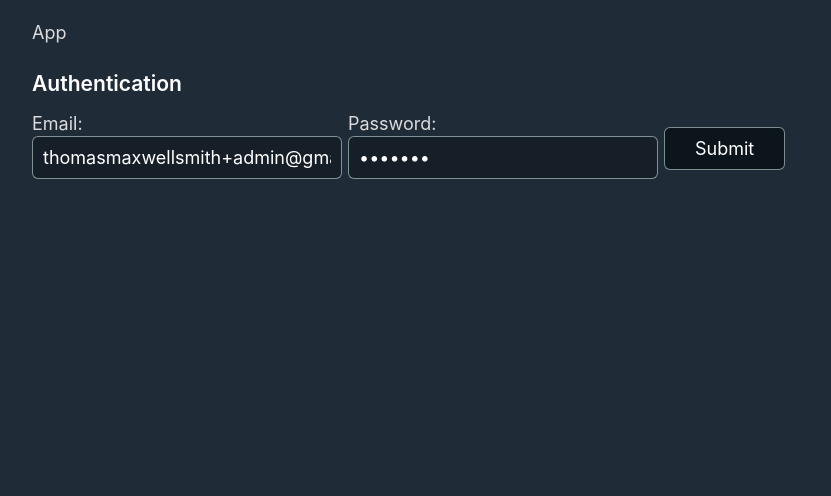
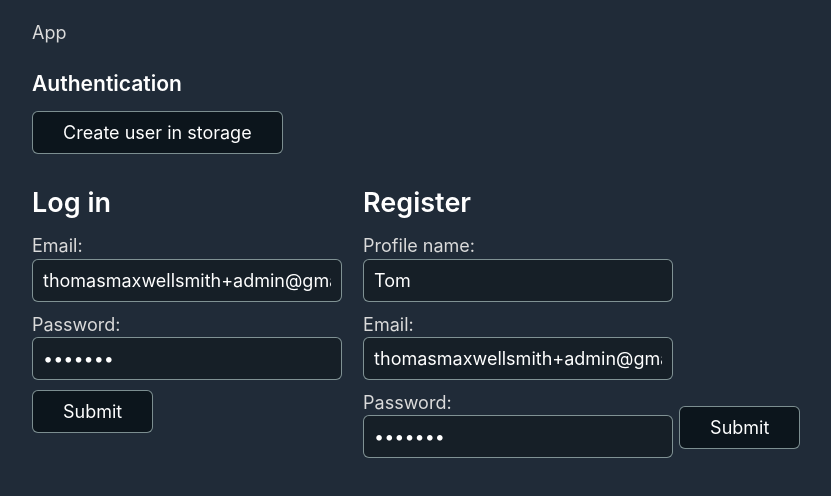
Before and after one commit to atomcorp/hangthedj, a React (Create React App) app in the folder client/: page /play in a window 1280 px wide. Shown: the top 496 px of the page, without its empty margins (208-1039 px from the left). Built offline with nearby package versions, Linux system fonts and the light colour scheme; no server answers.

Commit message:
login and register components

```diff
--- a/client/src/Authentication.tsx
+++ b/client/src/Authentication.tsx
@@ -2,26 +2,37 @@ import React, {useEffect, useReducer} from 'react';
 import firebase from 'firebase/app';
 import immer from 'immer';
 
-import LogIn from 'components/LogIn/LogIn';
+import LoggedOut from 'components/LoggedOut/LoggedOut';
+import {StorageUserType} from 'types';
 
 type StateType = {
   isGettingAuth: boolean;
   hasAuth: boolean;
+  displayname: string;
 };
 
-type actionTypes = {type: 'auth/get'; payload: boolean};
+type actionTypes =
+  | {type: 'auth/loggedIn'; payload: string}
+  | {type: 'auth/loggedOut'};
 
 const initialState = {
   isGettingAuth: true,
   hasAuth: false,
+  displayname: '',
 };
 
 const reducer = (state: StateType, action: actionTypes): StateType => {
   return immer(state, (draftState: StateType) => {
     switch (action.type) {
-      case 'auth/get':
+      case 'auth/loggedIn':
         draftState.isGettingAuth = false;
-        draftState.hasAuth = action.payload;
+        draftState.hasAuth = true;
+        draftState.displayname = action.payload;
+        break;
+      case 'auth/loggedOut':
+        draftState.isGettingAuth = false;
+        draftState.hasAuth = false;
+        draftState.displayname = '';
         break;
       default:
         break;
@@ -32,29 +43,63 @@ const reducer = (state: StateType, action: actionTypes): StateType => {
 const Authentication = (): JSX.Element => {
   const [state, dispatch] = useReducer(reducer, initialState);
   useEffect(() => {
-    firebase.auth().onAuthStateChanged((user) => {
-      if (user) {
+    firebase.auth().onAuthStateChanged(async (authUser) => {
+      if (authUser) {
         // User is signed in, see docs for a list of available properties
         // https://firebase.google.com/docs/reference/js/firebase.User
-        const uid = user.uid;
-        console.log(uid);
-        dispatch({type: 'auth/get', payload: true});
+        const snapshot = await firebase
+          .database()
+          .ref('/users/' + authUser.uid)
+          .once('value');
+        const storageUser = snapshot.val() as StorageUserType | null;
+        if (storageUser != null) {
+          dispatch({
+            type: 'auth/loggedIn',
+            payload: storageUser.profilename,
+          });
+        } else {
+          dispatch({type: 'auth/loggedOut'});
+        }
         // ...
       } else {
         // User is signed out
         // ...
         console.log('Signed out');
-        dispatch({type: 'auth/get', payload: false});
+        dispatch({type: 'auth/loggedOut'});
       }
     });
   }, []);
   return (
     <section>
       <h3>Authentication</h3>
+      <button
+        type="button"
+        onClick={() => {
+          firebase
+            .database()
+            .ref('users/' + 'WHZvhw4guSM2zWniXo18qQpXiy52')
+            .set({
+              email: 'thomasmaxwellsmith+admin@gmail.com',
+              profilename: 'Tom',
+              packages: [],
+              spotifyAccessToken: null,
+              spotifyRefreshToken: null,
+            })
+            .then((res) => {
+              console.log(res);
+            })
+            .catch((err) => {
+              console.log(err);
+            });
+        }}
+      >
+        Create user in storage
+      </button>
       {state.isGettingAuth && <div>Authenticating User...</div>}
       {!state.isGettingAuth &&
         (state.hasAuth ? (
           <div>
+            <h3>Hello {state.displayname}</h3>
             <button
               type="button"
               onClick={() => {
@@ -66,7 +111,7 @@ const Authentication = (): JSX.Element => {
           </div>
         ) : (
           <div>
-            <LogIn />
+            <LoggedOut />
           </div>
         ))}
     </section>
--- a/client/src/components/LogIn/LogIn.tsx
+++ b/client/src/components/LogIn/LogIn.tsx
@@ -46,6 +46,8 @@ const reducer = (state: StateType, action: actionTypes): StateType => {
 const LogIn = (): JSX.Element => {
   const [state, dispatch] = useReducer(reducer, initialState);
   return (
+    <section>
+      <h2>Log in</h2>
       <form
         onSubmit={(e) => {
           e.preventDefault();
@@ -103,6 +105,7 @@ const LogIn = (): JSX.Element => {
           {state.isLoading ? 'Loading...' : 'Submit'}
         </button>
       </form>
+    </section>
   );
 };
 
--- /dev/null
+++ b/client/src/components/LoggedOut/LoggedOut.module.css
@@ -0,0 +1,3 @@
+.container {
+  display: flex;
+}
--- /dev/null
+++ b/client/src/components/LoggedOut/LoggedOut.tsx
@@ -0,0 +1,15 @@
+import React from 'react';
+
+import LogIn from 'components/LogIn/LogIn';
+import Register from 'components/Register/Register';
+
+import css from './LoggedOut.module.css';
+
+const LoggedOut = (): JSX.Element => (
+  <section className={css.container}>
+    <LogIn />
+    <Register />
+  </section>
+);
+
+export default LoggedOut;
--- a/client/src/components/Register/Register.tsx
+++ b/client/src/components/Register/Register.tsx
@@ -1,19 +1,117 @@
-import React from 'react';
+import React, {useReducer} from 'react';
+import immer from 'immer';
+
+type StateType = {
+  profilename: string;
+  email: string;
+  password: string;
+  isLoading: boolean;
+};
+
+type CredentialTypes = 'email' | 'password' | 'profilename';
+
+type actionTypes =
+  | {
+      type: 'credentials/update';
+      payload: {
+        credential: CredentialTypes;
+        value: string;
+      };
+    }
+  | {
+      type: 'credentials/submit';
+    };
+
+const initialState = {
+  profilename: 'Tom',
+  email: 'thomasmaxwellsmith+admin@gmail.com',
+  password: 'jspr111',
+  isLoading: false,
+};
+
+const reducer = (state: StateType, action: actionTypes): StateType => {
+  return immer(state, (draftState: StateType) => {
+    switch (action.type) {
+      case 'credentials/update':
+        draftState[action.payload.credential] = action.payload.value;
+        break;
+      case 'credentials/submit':
+        draftState.isLoading = true;
+        break;
+      default:
+        break;
+    }
+  });
+};
 
 const Register = (): JSX.Element => {
+  const [state, dispatch] = useReducer(reducer, initialState);
   return (
+    <section
+      onClick={() => {
+        /**
+         * Create a user in firebase/auth and then user the id to create
+         * a storage user in firebase/storage
+         * and then log them in
+         */
+      }}
+    >
+      <h2>Register</h2>
       <form>
         <label>
-        Username: <input type="email" placeholder="Enter your username" />
+          Profile name:{' '}
+          <input
+            type="text"
+            placeholder="Enter your profile name"
+            value={state.profilename}
+            onChange={(e) => {
+              dispatch({
+                type: 'credentials/update',
+                payload: {
+                  value: e.currentTarget.value,
+                  credential: 'profilename',
+                },
+              });
+            }}
+          />
         </label>
         <label>
-        Email: <input type="email" placeholder="Enter your email" />
+          Email:{' '}
+          <input
+            type="email"
+            placeholder="Enter your email"
+            value={state.email}
+            onChange={(e) => {
+              dispatch({
+                type: 'credentials/update',
+                payload: {
+                  value: e.currentTarget.value,
+                  credential: 'email',
+                },
+              });
+            }}
+          />
         </label>
         <label>
-        Password: <input type="password" placeholder="Enter your password" />
+          Password:{' '}
+          <input
+            type="password"
+            placeholder="Enter your password"
+            value={state.password}
+            onChange={(e) => {
+              dispatch({
+                type: 'credentials/update',
+                payload: {
+                  value: e.currentTarget.value,
+                  credential: 'password',
+                },
+              });
+            }}
+          />
         </label>
         <button>Submit</button>
       </form>
+    </section>
   );
 };
 
--- a/client/src/index.tsx
+++ b/client/src/index.tsx
@@ -5,6 +5,7 @@ import App from './App';
 import * as serviceWorker from './serviceWorker';
 import firebase from 'firebase/app';
 import 'firebase/auth';
+import 'firebase/database';
 
 const firebaseConfig = {
   apiKey: 'AIzaSyBeqeW-lV5dg2x-vDzn6_NMN9wtkzJ_K4M',
@@ -13,6 +14,8 @@ const firebaseConfig = {
   storageBucket: 'passtheaux-3d50c.appspot.com',
   messagingSenderId: '807387430755',
   appId: '1:807387430755:web:a916cee52fde2cf36c5d56',
+  databaseURL:
+    'https://passtheaux-3d50c-default-rtdb.europe-west1.firebasedatabase.app',
 };
 
 // Initialize Firebase
```
Also changed, not shown: client/src/firebaseStorageActions.ts (added, +20 -0 lines), client/src/types.ts (+26 -0 lines). Lines whose indentation alone changed are shown as unchanged.
